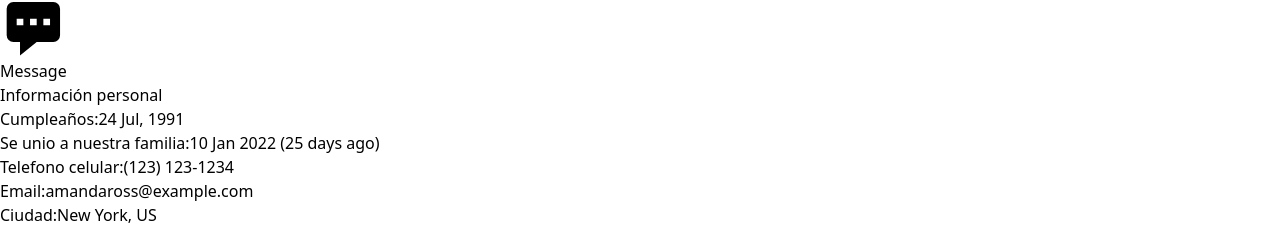
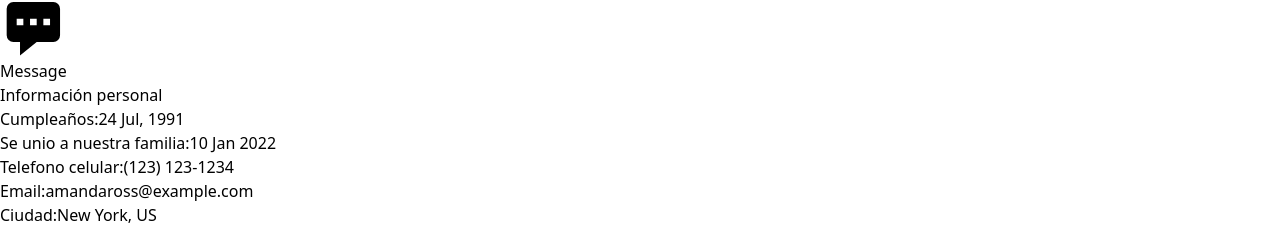
Before and after one commit to No-Country-simulation/c17-11-t-node-react, a React (Vite) app in the folder Front/: page /profile in a window 1280 px wide. Shown: the part 8851-9076 px from the top of the page. Built offline with nearby package versions, Linux system fonts and the light colour scheme.

Commit message:
Change information of the component personalinfo

```diff
--- a/Front/src/views/ProfileView/Profile/PersonalInfo.tsx
+++ b/Front/src/views/ProfileView/Profile/PersonalInfo.tsx
@@ -11,7 +11,7 @@ export const PersonalInfo=()=>{
                         </li>
                         <li className="flex border-b py-2">
                             <span className="font-bold w-24">Se unio a nuestra familia:</span>
-                            <span className="text-gray-700">10 Jan 2022 (25 days ago)</span>
+                            <span className="text-gray-700">10 Jan 2022</span>
                         </li>
                         <li className="flex border-b py-2">
                             <span className="font-bold w-24">Telefono celular:</span>
```
